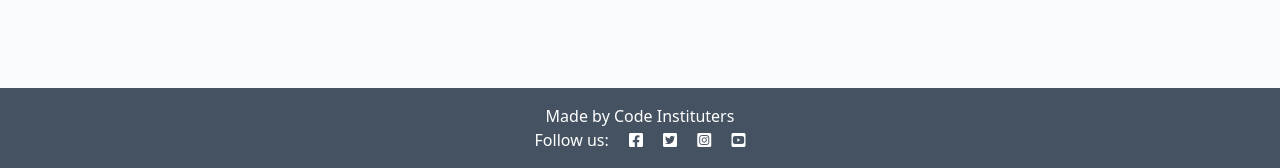
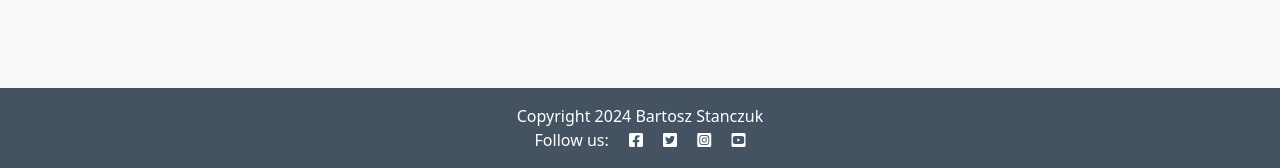
Before and after one commit to Barry1701/django_blog, a Django app: page / in a window 1280 px wide. Shown: the part 632-800 px from the top of the page. Run offline with Django 4.2, Linux system fonts and the light colour scheme; data that the repository does not hold is empty.

Commit message:
Template inheritance

```diff
--- a/blog/templates/blog/index.html
+++ b/blog/templates/blog/index.html
@@ -50,3 +50,7 @@
 
 <!-- index.html content ends here -->
 {% endblock %}
+
+{% block copyright %}
+    Copyright 2024 Bartosz Stanczuk
+{% endblock %}
--- a/templates/base.html
+++ b/templates/base.html
@@ -23,7 +23,6 @@
 
     <!-- Custom CSS -->
     <link rel="stylesheet" href="{% static 'css/style.css' %}">
-
 
 </head>
 
@@ -63,7 +62,7 @@
 
     <!-- Footer -->
     <footer class="footer mt-auto py-3 dark-bg">
-        <p class="m-0 text-center text-white">Made by Code Instituters</p>
+        <p class="m-0 text-center text-white">{% block copyright %} Made by Code Instituters {% endblock copyright %} </p>
         <p class="m-0 text-center text-white">Follow us: <i class="fab fa-facebook-square ms-3"></i>
             <i class="fab fa-twitter-square ms-3"></i>
             <i class="fab fa-instagram-square ms-3"></i>
```
